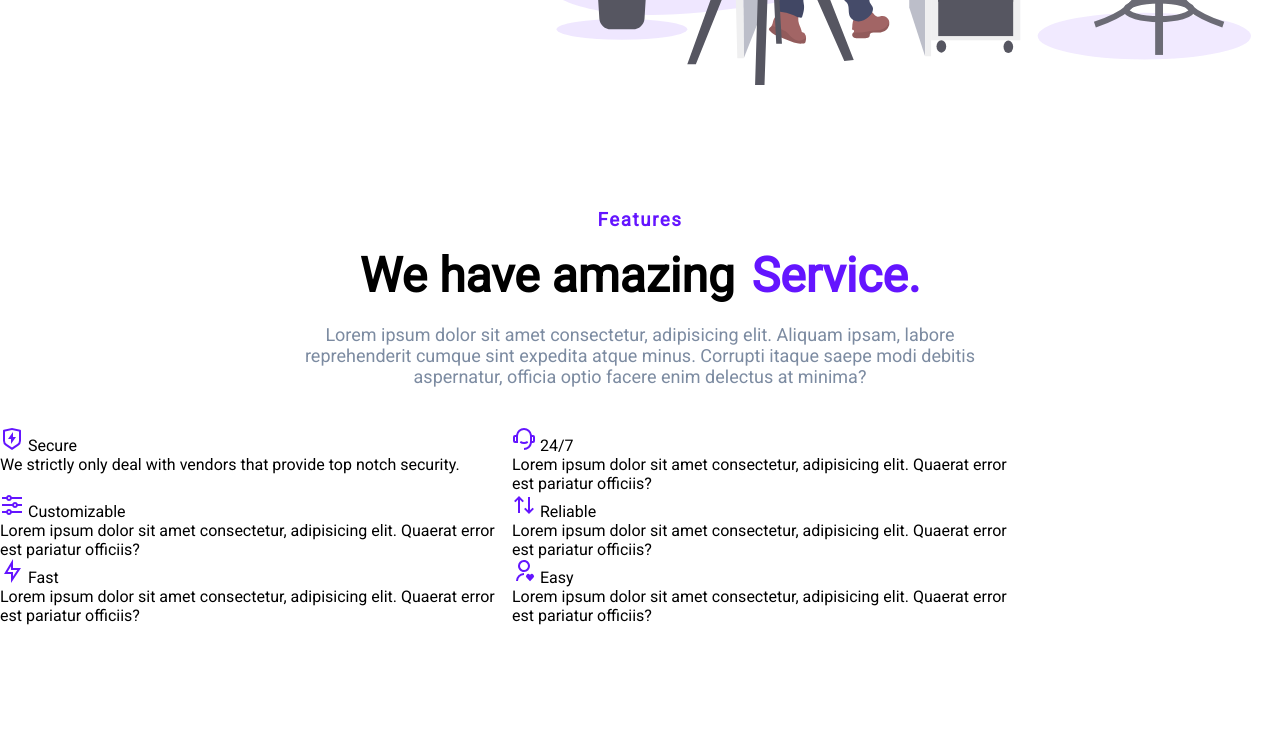
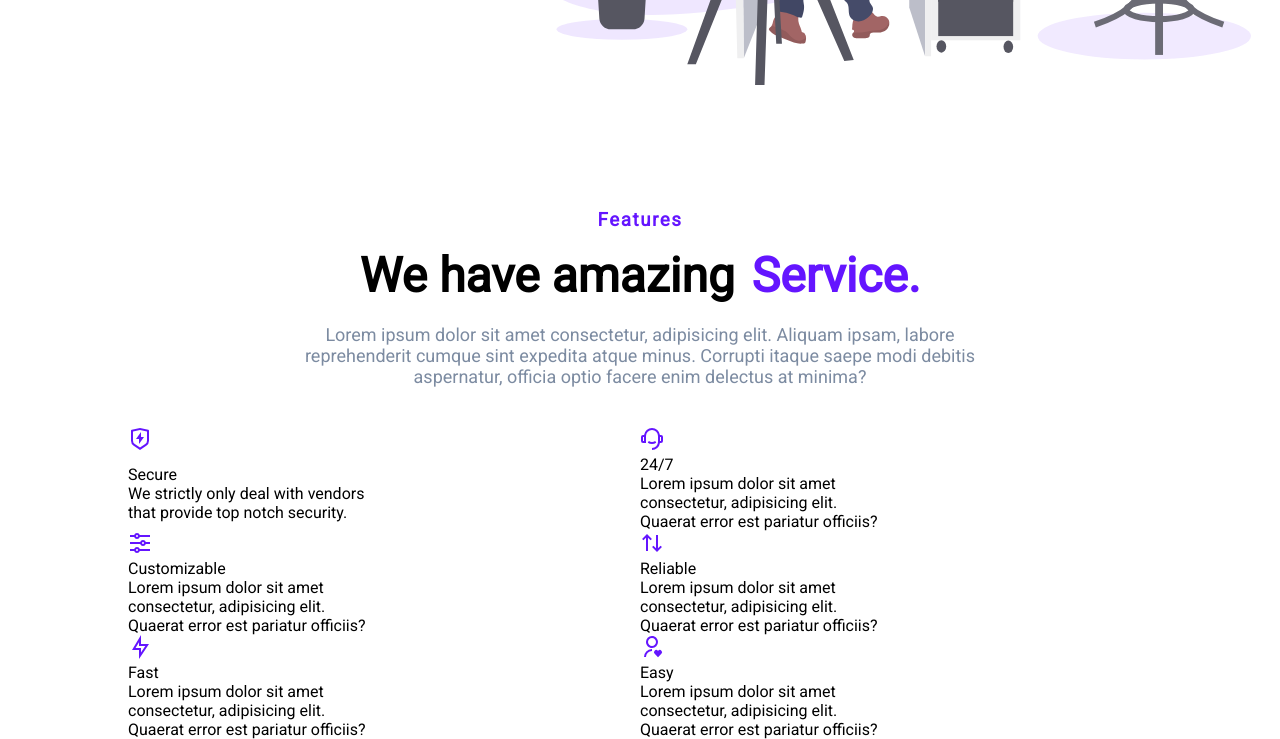
Before and after one commit to Guy-code30/final-project-1, a plain HTML site: page index.html in a window 1280 px wide. Shown: the part 607-1346 px from the top of the page. Before the commit the page ends 1232 px from the top, so only its background shows below. Drawn offline with Linux system fonts and the light colour scheme.

Commit message:
updated code

```diff
--- a/style.css
+++ b/style.css
@@ -234,6 +234,8 @@ nav {
 }
 
 .three_column--wrapper {
+  margin-left: auto;
+  margin-right: auto;
   display: flex;
   flex-wrap: wrap;
   max-width: 1024px;
@@ -254,4 +256,13 @@ nav {
 .three_column--second {
   width: 50%;
   display: flex;
+  flex-flow: wrap;
+  justify-content: space-between;
 }
+
+.three_column--card-two {
+  display: flex;
+  flex-wrap: wrap;
+  width: 50%;
+  /* padding: 16px; */
+}
```
